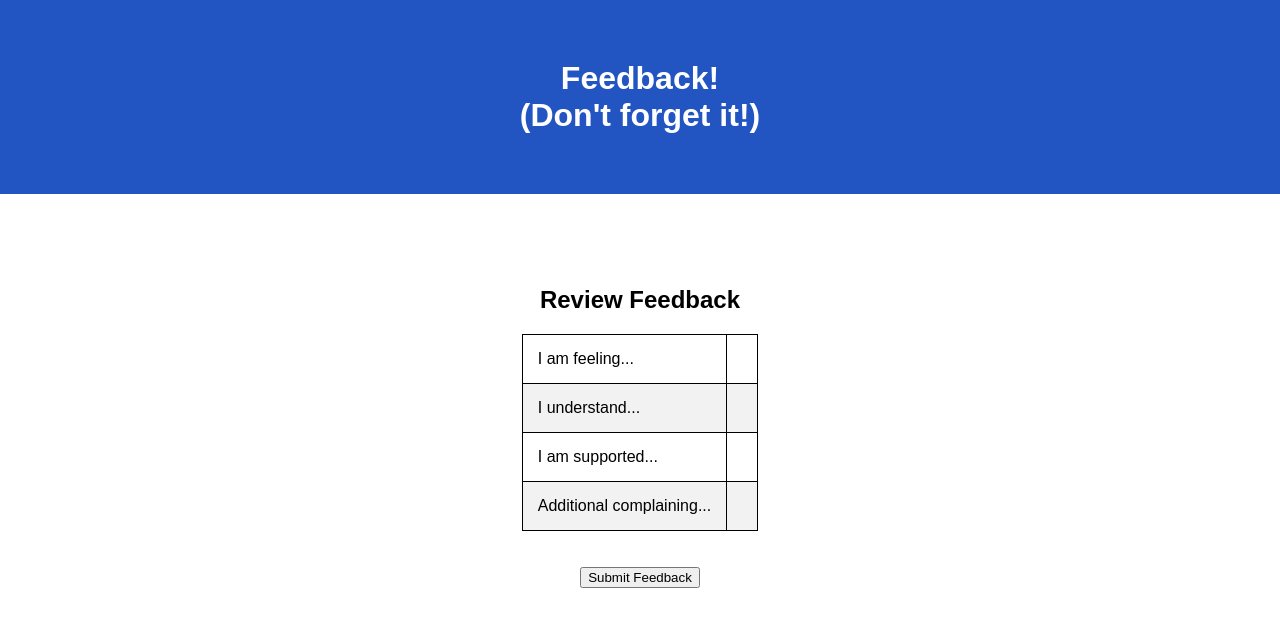
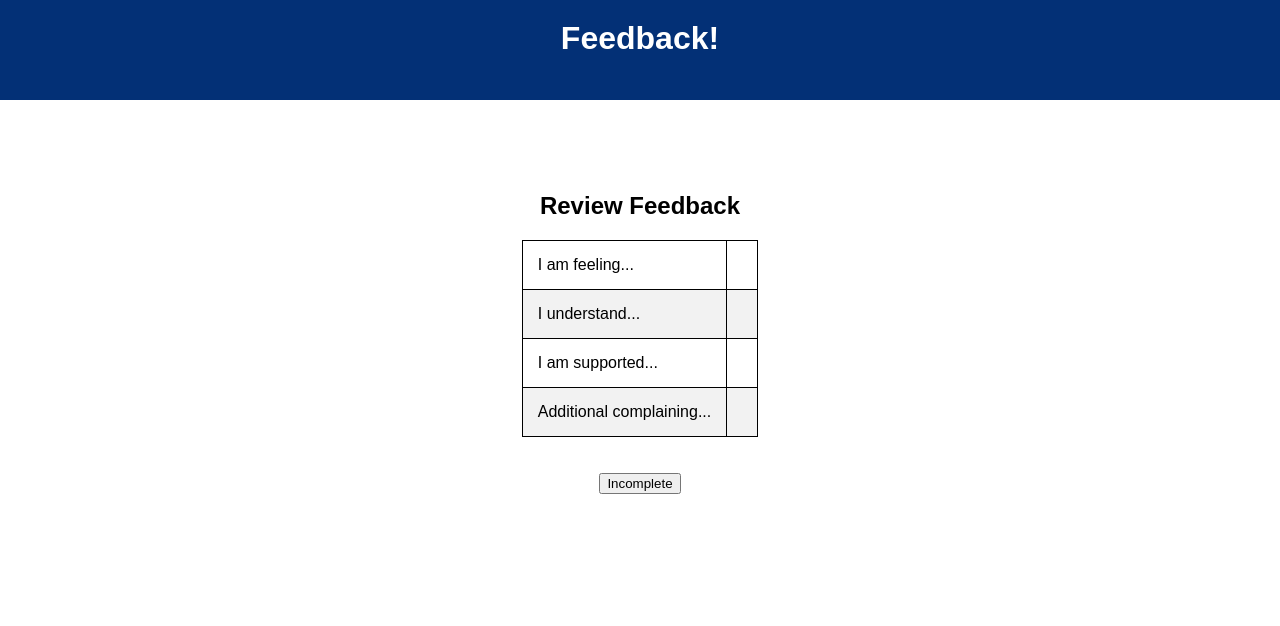
Before and after one commit to susannahnah/redux-feedback, a React app: page / in a window 1280 px wide. Built offline with nearby package versions, Linux system fonts and the light colour scheme.

Commit message:
created incomplete and submit buttons for when review is done

```diff
--- a/src/components/App/App.css
+++ b/src/components/App/App.css
@@ -5,7 +5,7 @@
 .App-header {
   background-color: #033076;
   min-height: 70px;
-  padding: 20px;
+  padding: 40px;
   color: white;
 }
 
--- a/src/components/Comments/Comments.js
+++ b/src/components/Comments/Comments.js
@@ -6,6 +6,7 @@ class Comments extends Component {
 
     state = {
         comments: '',
+        submitButon: false,
     }
 
     handleComments = (event) => {
@@ -16,13 +17,19 @@ class Comments extends Component {
     }
 
     handleClick = () => {
-        this.props.dispatch({ type: 'SET_FEEDBACK', payload: this.state });
-        this.props.history.push('/review');
-        console.log(this.props.reduxState);
+        this.setState({
+            ...this.state,
+            submitButon: true,
+        }, ()=>{
+            this.props.dispatch({ type: 'SET_FEEDBACK', payload: this.state });
+            this.props.dispatch({ type: 'SUBMIT_FEEDBACK', payload: this.state.submitButon });
+            this.props.history.push('/review');
+            console.log(this.props.reduxState);
+        });
+    }
 
-    }
     render () {
-
+        console.log(this.state.submitButon)
         return (
             <>
             <h3>ANYTHING ELSE YOU WANT TO CRY ABOUT.</h3>
--- /dev/null
+++ b/src/components/Feeling/Feeling.css
@@ -0,0 +1,3 @@
+.inputRating {
+
+}
--- a/src/components/Feeling/Feeling.js
+++ b/src/components/Feeling/Feeling.js
@@ -1,5 +1,6 @@
 import React, { Component } from 'react';
 import { connect } from 'react-redux';
+import './Feeling.css';
 
 
 class Feeling extends Component {
--- a/src/components/Header/Header.css
+++ b/src/components/Header/Header.css
@@ -1,6 +1,9 @@
 .header {
-    padding: 60px;
-    background-color: rgb(35, 85, 194);
+    background-color: #033076;
+    text-align: center;
+    text-emphasis-color: black;
+    min-height: 60px;
+    padding: 20px;
     color: white;
     margin: 0;
-  }
+}
--- a/src/components/Header/Header.js
+++ b/src/components/Header/Header.js
@@ -8,7 +8,7 @@ class Header extends Component {
     render () {
         return (
             <>
-            <h1 className='header'>Feedback! <br /> (Don't forget it!)</h1>
+            <h1 className='header'>Feedback!</h1>
             </>
         )
     }
--- a/src/components/Review/Review.js
+++ b/src/components/Review/Review.js
@@ -74,7 +74,7 @@ class Review extends Component {
             <br />
             <br />
 
-            <button onClick={this.submitFeedback}>Submit Feedback</button>
+            {this.props.reduxState.reviewReducer ?<button onClick={this.submitFeedback}>Submit Feeedback</button>:<button onClick={this.submitFeedback}>Incomplete</button> }
 
             </>
         );
--- a/src/index.js
+++ b/src/index.js
@@ -15,24 +15,20 @@ const feedbackReducer = (state = {}, action) => {
     return state;
 }
 
-//    if (action.type === 'SET_UNDERSTANDING') {
-//     console.log('FEEDBACK UNDERSTANDING', action.payload.understanding);
-//     state.understanding = action.payload.understanding;
-// } return state;
-// }
 
 
-// const reviewReducer = ( state = {}, action) => {
-//     if (action.type === 'SUBMIT_FEEDBACK') {
-//         console.log('SUBMIT_FEEDBACK');
-//         return action.payload;
-//     }
-//     return state;
-// }
+const reviewReducer = ( state = false, action) => {
+    if (action.type === 'SUBMIT_FEEDBACK') {
+        console.log('SUBMIT_FEEDBACK');
+        return action.payload;
+    }
+    return state;
+}
 
 const storeInstance = createStore(
     combineReducers({
         feedbackReducer,
+        reviewReducer,
     }),
     applyMiddleware(logger)
 );
```
Also changed, not shown: REDUX.md (+7 -0 lines), src/components/FinalReview/FinalReview.js (deleted).
